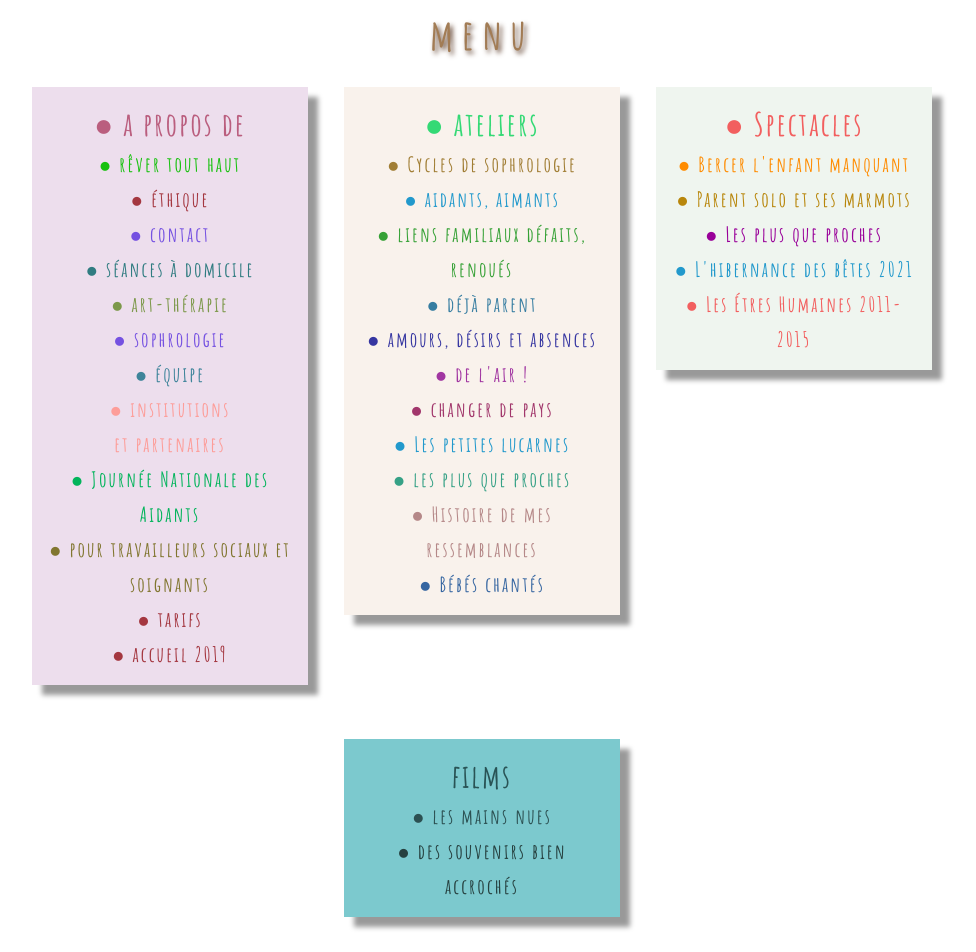
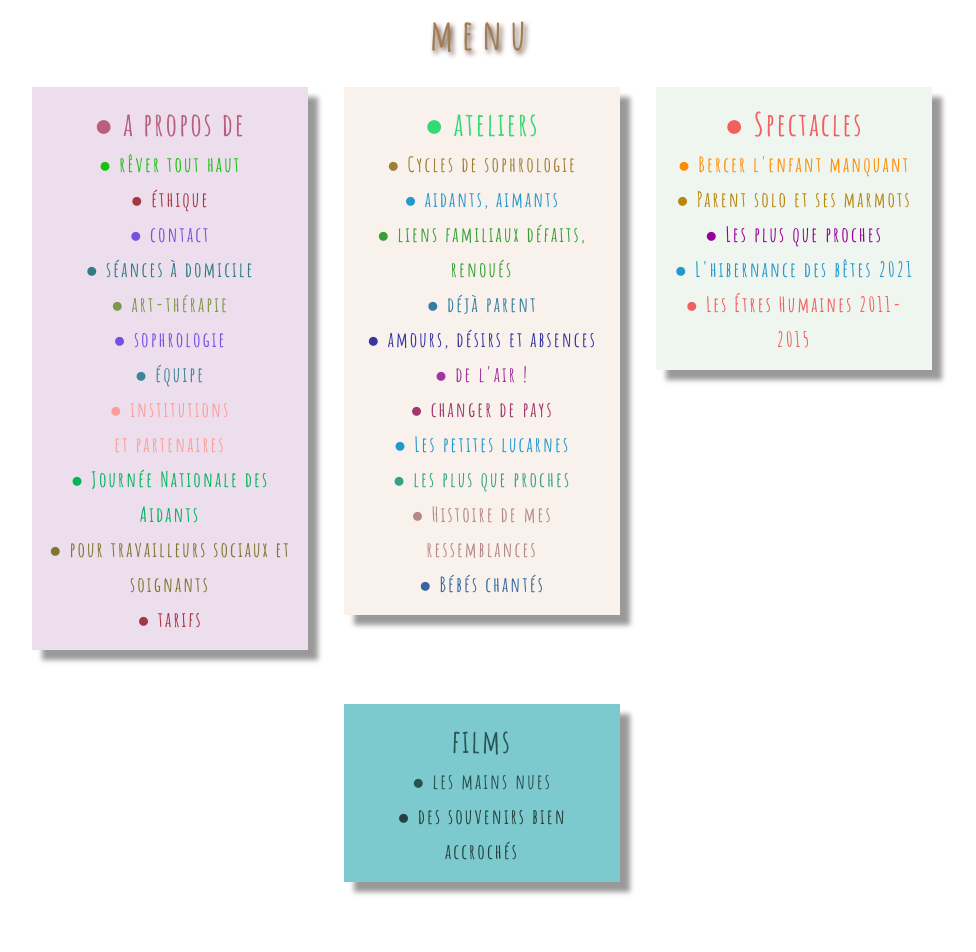
Before and after one commit to leshnik/revertouthaut, a Jekyll site: the page built from deja-parent.md, in a window 1280 px wide. Shown: the part 643-1595 px from the top of the page, without its empty margins (158-1134 px from the left). Built offline with Jekyll 4.4.1, drawn with Linux system fonts in a browser that asks for light colours; after the commit the page ends 1560 px from its top, so only the background shows below that.

Commit message:
remove link to old site

```diff
--- a/_includes/NavListCards.html
+++ b/_includes/NavListCards.html
@@ -1,67 +1,136 @@
 <div class="Motto">menu</div>
 <div id="siteMap" class="NavList">
-
   <div>
-    <p class="shadow" style="background-color: hsl(297.5,30.4%,90%); width:28ch">
-      <a class="NavListTitres" style="color:hsl(339.5,40%,55%)" href="/">●&nbsp;a propos de</a><br>
-      <a style="color:hsl(116.8,86.7%,40.6%)" href="rever-tout-haut">●&nbsp;rêver tout haut</a><br>
-      <a style="color: hsl()" href="/ethique">●&nbsp;éthique</a><br>
-      <a style="color: #7551e1" href="/contact">●&nbsp;contact</a><br>
-      <a style="color: hsl(183.7,45.6%,34.7%)" href="/a-domicile">●&nbsp;séances à domicile</a><br>
-      <a style="color: #7C984A" href="/art-therapie">●&nbsp;art-thérapie</a><br>
-      <a style="color: #7551e1" href="/sophrologie">●&nbsp;sophrologie</a><br>
-      <a style="color: #3e849a" href="/equipe">●&nbsp;équipe</a><br>
-      <a style="color: hsl(2.4,96.2%,79.6%)" href="/institutions-et-partenaires">●&nbsp;institutions<br>et partenaires</a><br>
-      <a style="color: #02B45B" href="/journee-nationale-des-aidants">●&nbsp;Journée Nationale des Aidants</a><br>
-      <a style="color: hsl(52,45.6%,34.7%)" href="/pour-travailleurs-sociaux-et-soignants">●&nbsp;pour travailleurs sociaux et soignants</a><br>
-      <a style="color: hsl()" href="/nos-tarifs">●&nbsp;tarifs</a><br>
-      <a style="color: hsl()" href="/accueil-version-2019">●&nbsp;accueil 2019</a>
+    <p
+      class="shadow"
+      style="background-color: hsl(297.5, 30.4%, 90%); width: 28ch"
+    >
+      <a class="NavListTitres" style="color: hsl(339.5, 40%, 55%)" href="/"
+        >●&nbsp;a propos de</a
+      ><br />
+      <a style="color: hsl(116.8, 86.7%, 40.6%)" href="rever-tout-haut"
+        >●&nbsp;rêver tout haut</a
+      ><br />
+      <a style="color: hsl()" href="/ethique">●&nbsp;éthique</a><br />
+      <a style="color: #7551e1" href="/contact">●&nbsp;contact</a><br />
+      <a style="color: hsl(183.7, 45.6%, 34.7%)" href="/a-domicile"
+        >●&nbsp;séances à domicile</a
+      ><br />
+      <a style="color: #7c984a" href="/art-therapie">●&nbsp;art-thérapie</a
+      ><br />
+      <a style="color: #7551e1" href="/sophrologie">●&nbsp;sophrologie</a><br />
+      <a style="color: #3e849a" href="/equipe">●&nbsp;équipe</a><br />
+      <a
+        style="color: hsl(2.4, 96.2%, 79.6%)"
+        href="/institutions-et-partenaires"
+        >●&nbsp;institutions<br />et partenaires</a
+      ><br />
+      <a style="color: #02b45b" href="/journee-nationale-des-aidants"
+        >●&nbsp;Journée Nationale des Aidants</a
+      ><br />
+      <a
+        style="color: hsl(52, 45.6%, 34.7%)"
+        href="/pour-travailleurs-sociaux-et-soignants"
+        >●&nbsp;pour travailleurs sociaux et soignants</a
+      ><br />
+      <a style="color: hsl()" href="/nos-tarifs">●&nbsp;tarifs</a><br />
+      <!-- <a style="color: hsl()" href="/accueil-version-2019">●&nbsp;accueil 2019</a> -->
     </p>
   </div>
 
   <div>
-    <p class="shadow" style="background-color: hsl(27.2,52.5%,95%); width:28ch;">
-      <a class="NavListTitres" style="color:hsl(143.6,68.5%,52.7%)" href="/ateliers">●&nbsp;ateliers</a><br>
+    <p
+      class="shadow"
+      style="background-color: hsl(27.2, 52.5%, 95%); width: 28ch"
+    >
+      <a
+        class="NavListTitres"
+        style="color: hsl(143.6, 68.5%, 52.7%)"
+        href="/ateliers"
+        >●&nbsp;ateliers</a
+      ><br />
 
-      <a style="color: hsl(40.6,50.5%,42%)" href="/cycles-de-sophrologie">●&nbsp;Cycles de sophrologie</a><br>
+      <a style="color: hsl(40.6, 50.5%, 42%)" href="/cycles-de-sophrologie"
+        >●&nbsp;Cycles de sophrologie</a
+      ><br />
 
-      <a style="color: #29c" href="/aidants-aimants">●&nbsp;aidants, aimants</a><br>
+      <a style="color: #29c" href="/aidants-aimants">●&nbsp;aidants, aimants</a
+      ><br />
 
-      <a style="color: hsl(120,50%,42%)" href="/liens-familiaux">●&nbsp;liens familiaux défaits, renoués</a><br>
+      <a style="color: hsl(120, 50%, 42%)" href="/liens-familiaux"
+        >●&nbsp;liens familiaux défaits, renoués</a
+      ><br />
 
-      <a style="color: hsl(200,50%,42%)" href="/deja-parent">●&nbsp;déjà parent</a><br>
+      <a style="color: hsl(200, 50%, 42%)" href="/deja-parent"
+        >●&nbsp;déjà parent</a
+      ><br />
 
-      <a style="color: hsl(240,50%,42%)" href="/amours-desirs-et-absences">●&nbsp;amours, désirs et absences</a><br>
+      <a style="color: hsl(240, 50%, 42%)" href="/amours-desirs-et-absences"
+        >●&nbsp;amours, désirs et absences</a
+      ><br />
 
-      <a style="color: hsl(300,50%,42%)" href="/de-l-air">●&nbsp;de l'air !</a><br>
+      <a style="color: hsl(300, 50%, 42%)" href="/de-l-air">●&nbsp;de l'air !</a
+      ><br />
 
-      <a style="color: hsl(330,50%,42%)" href="/changer-de-pays">●&nbsp;changer de pays</a><br>
+      <a style="color: hsl(330, 50%, 42%)" href="/changer-de-pays"
+        >●&nbsp;changer de pays</a
+      ><br />
 
-      <a style="color: #29c" href="/les-petites-lucarnes">●&nbsp;Les petites lucarnes</a><br>
+      <a style="color: #29c" href="/les-petites-lucarnes"
+        >●&nbsp;Les petites lucarnes</a
+      ><br />
 
-      <a style="color: hsl(165, 50%, 42%)" href="/les-plus-que-proches">●&nbsp;les plus que proches</a>
+      <a style="color: hsl(165, 50%, 42%)" href="/les-plus-que-proches"
+        >●&nbsp;les plus que proches</a
+      >
 
-      <a style="color: rgb(181, 136, 136)" href="/histoire-de-mes-ressemblances">●&nbsp;Histoire de mes ressemblances</a><br>
+      <a style="color: rgb(181, 136, 136)" href="/histoire-de-mes-ressemblances"
+        >●&nbsp;Histoire de mes ressemblances</a
+      ><br />
 
-      <a style="color: hsl(213, 50%, 42%);" href="/bebes-chantes">●&nbsp;Bébés chantés</a>
-
+      <a style="color: hsl(213, 50%, 42%)" href="/bebes-chantes"
+        >●&nbsp;Bébés chantés</a
+      >
     </p>
   </div>
   <div>
-    <p class="shadow" style="background-color: hsl(120,25.1%,94.9%);width:28ch">
-      <a class="NavListTitres" style="color: #f25f5f" href="/spectacles">●&nbsp;Spectacles</a><br>
-      <a style="color: darkorange" href="/bercer-l-enfant-manquant">●&nbsp;Bercer&nbsp;l'enfant&nbsp;manquant</a><br>
-      <a style="color: darkgoldenrod;" href="/parent-solo-et-ses-marmots">●&nbsp;Parent solo et ses marmots</a><br>
-      <a style="color: #990099;" href="/lpqp-lecture-musicale">●&nbsp;Les plus que proches</a><br>
-      <a style="color: #29c" href="l-hibernance-des-betes">●&nbsp;L'hibernance&nbsp;des&nbsp;bêtes&nbsp;2021</a><br>
-      <a style="color: #f25f5f" href="les-etres-humaines">●&nbsp;Les&nbsp;Étres&nbsp;Humaines&nbsp;2011-2015</a>
+    <p
+      class="shadow"
+      style="background-color: hsl(120, 25.1%, 94.9%); width: 28ch"
+    >
+      <a class="NavListTitres" style="color: #f25f5f" href="/spectacles"
+        >●&nbsp;Spectacles</a
+      ><br />
+      <a style="color: darkorange" href="/bercer-l-enfant-manquant"
+        >●&nbsp;Bercer&nbsp;l'enfant&nbsp;manquant</a
+      ><br />
+      <a style="color: darkgoldenrod" href="/parent-solo-et-ses-marmots"
+        >●&nbsp;Parent solo et ses marmots</a
+      ><br />
+      <a style="color: #990099" href="/lpqp-lecture-musicale"
+        >●&nbsp;Les plus que proches</a
+      ><br />
+      <a style="color: #29c" href="l-hibernance-des-betes"
+        >●&nbsp;L'hibernance&nbsp;des&nbsp;bêtes&nbsp;2021</a
+      ><br />
+      <a style="color: #f25f5f" href="les-etres-humaines"
+        >●&nbsp;Les&nbsp;Étres&nbsp;Humaines&nbsp;2011-2015</a
+      >
     </p>
   </div>
   <div>
-    <p class="shadow" style="background-color: hsl(183.7,45.6%,64.7%); width: 28ch">
-      <a class="NavListTitres" style="color: hsl(183.7,35.6%,24.7%)">films</a><br>
-      <a style="color: hsl(183.7,30%,24.7%)" href="/les-mains-nues">●&nbsp;les mains nues</a><br>
-      <a style="color: hsl(178,25%,20%)" href="/des-souvenirs-bien-accroches">●&nbsp;des souvenirs bien accrochés</a>
+    <p
+      class="shadow"
+      style="background-color: hsl(183.7, 45.6%, 64.7%); width: 28ch"
+    >
+      <a class="NavListTitres" style="color: hsl(183.7, 35.6%, 24.7%)">films</a
+      ><br />
+      <a style="color: hsl(183.7, 30%, 24.7%)" href="/les-mains-nues"
+        >●&nbsp;les mains nues</a
+      ><br />
+      <a style="color: hsl(178, 25%, 20%)" href="/des-souvenirs-bien-accroches"
+        >●&nbsp;des souvenirs bien accrochés</a
+      >
     </p>
-
   </div>
+</div>
```
